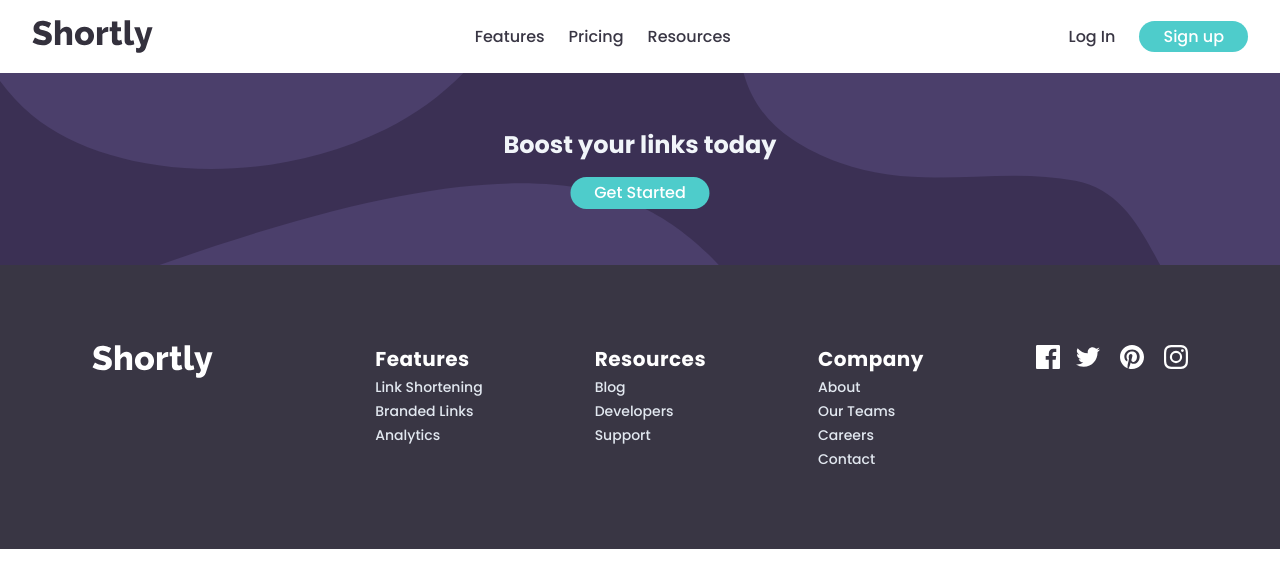
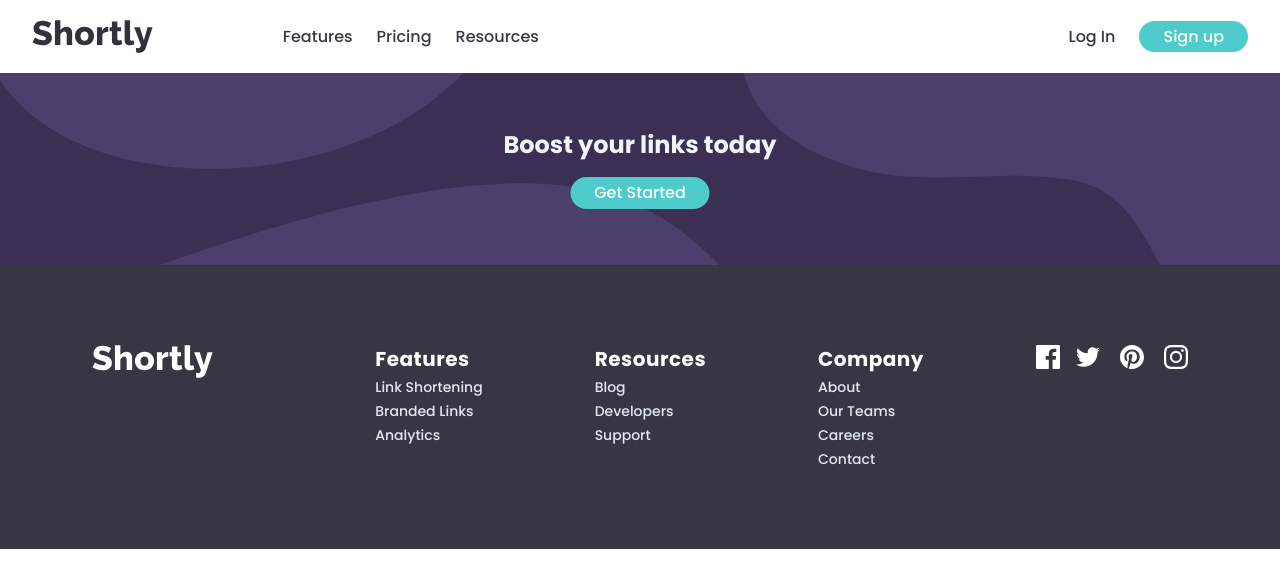
Before and after one commit to Alice2212/url-shortening-app, a React (Create React App) app: page / in a window 1280 px wide. Shown: the top 588 px of the page. Built offline with nearby package versions, Linux system fonts and the light colour scheme.

Commit message:
header section responsiveness

```diff
--- a/src/components/Header.jsx
+++ b/src/components/Header.jsx
@@ -53,7 +53,7 @@ const Header = () => {
           </div>
           <div>
             <div
-              className={`flex-1 justify-self-center pb-3 mt-8 md:block md:pb-0 md:mt-0 text-center ${
+              className={`flex-1 justify-self-center pb-3 mt-8 lg:-ml-96 md:block md:pb-0 md:mt-0 text-center ${
                 navbar ? "block" : "hidden"
               }`}
             >
```
